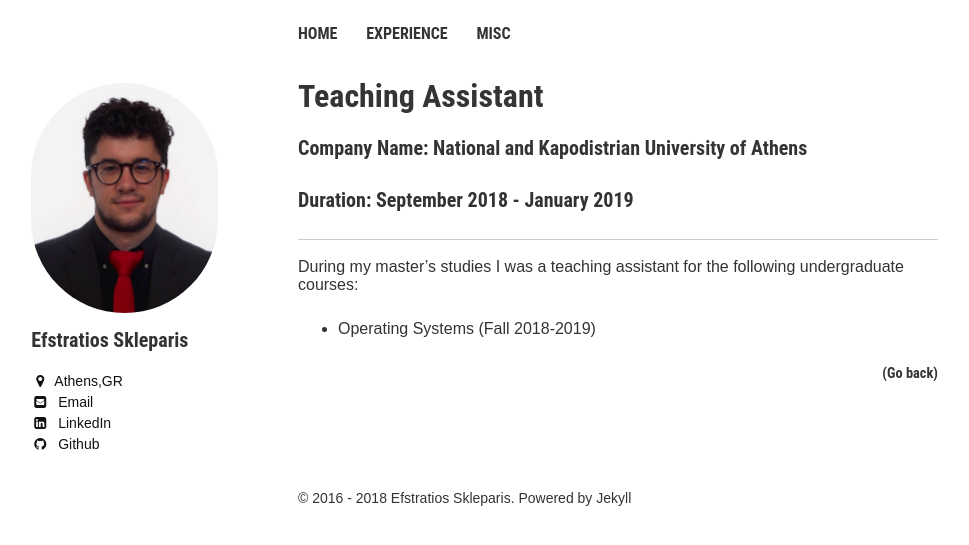
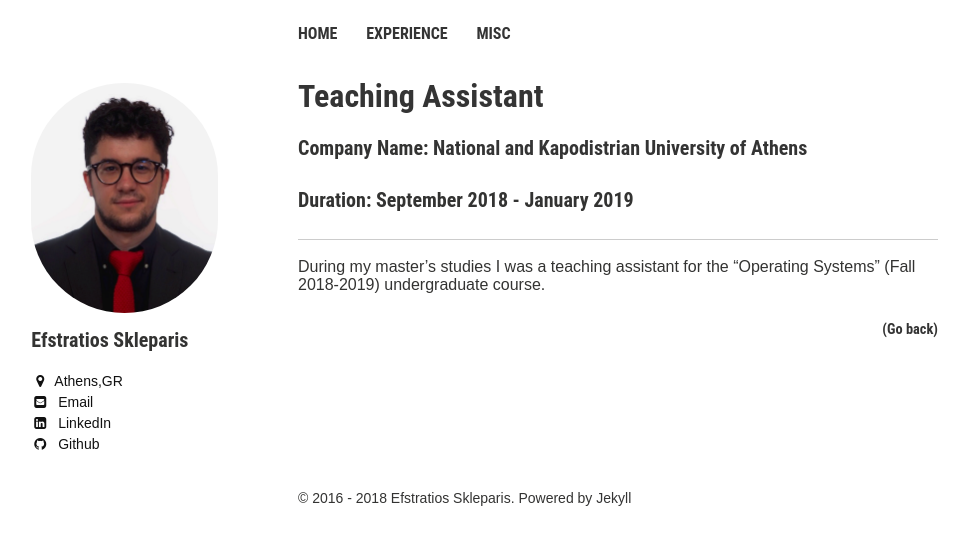
Before and after one commit to efstratios/efstratios.github.io, a Jekyll site: the page built from _posts/2018-09-10-MscUoA.md, in a window 1280 px wide. Shown: the top 545 px of the page, without its empty margins (22-991 px from the left). Built offline with Jekyll 4.4.1, drawn with Linux system fonts in a browser that asks for light colours.

Commit message:
Update 2018-09-10-MscUoA.md

```diff
--- a/_posts/2018-09-10-MscUoA.md
+++ b/_posts/2018-09-10-MscUoA.md
@@ -13,6 +13,4 @@ share: true
 
 ---
 
-During my master's studies I was a teaching assistant for the following undergraduate courses:
-
-* Operating Systems (Fall 2018-2019)
+During my master’s studies I was a teaching assistant for the "Operating Systems" (Fall 2018-2019) undergraduate course.
```
